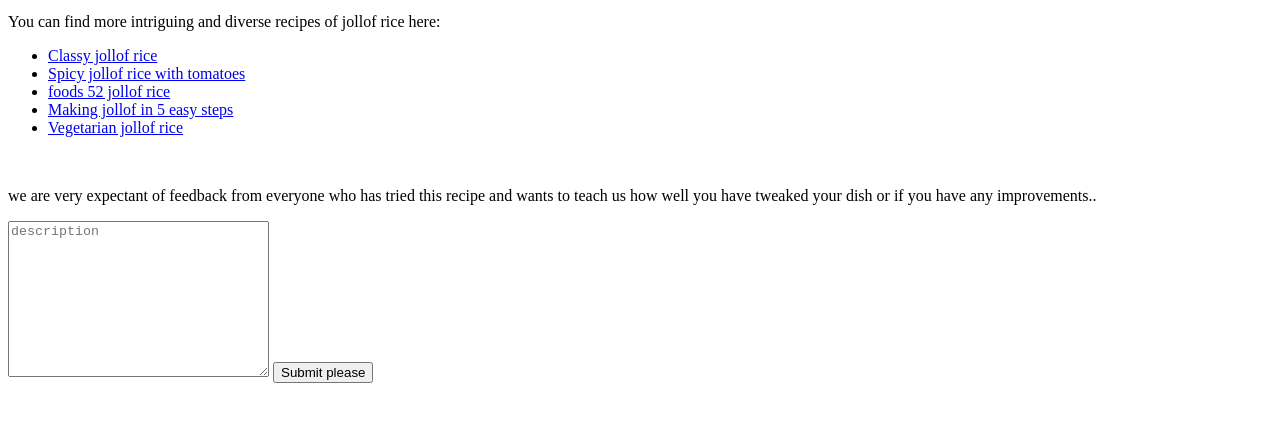
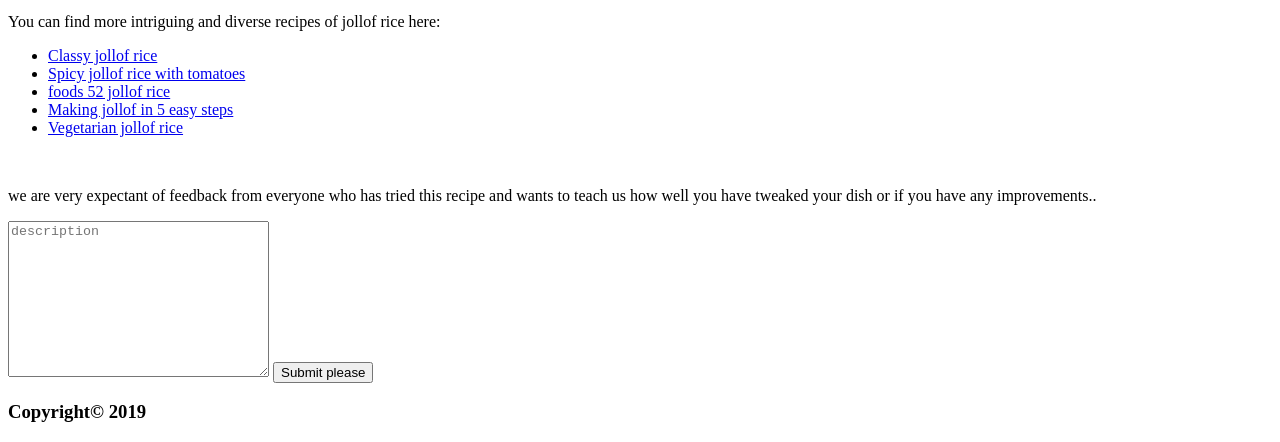
Before and after one commit to Ayodeji-dodo/Ayodeji-dodo, a plain HTML site: page Homework Assignment #3.html in a window 1280 px wide. Shown: the part 1073-1515 px from the top of the page. Before the commit the page ends 1464 px from the top, so only its background shows below. Drawn offline with Linux system fonts and the light colour scheme.

Commit message:
Update Homework Assignment #3.html

```diff
--- a/Homework Assignment #3.html
+++ b/Homework Assignment #3.html
@@ -78,6 +78,9 @@
             <input type="submit" value="Submit please" >
 
 
+             <footer><h3> Copyright&COPY; 2019</h3></footer>
+
+
 
 
 
```
